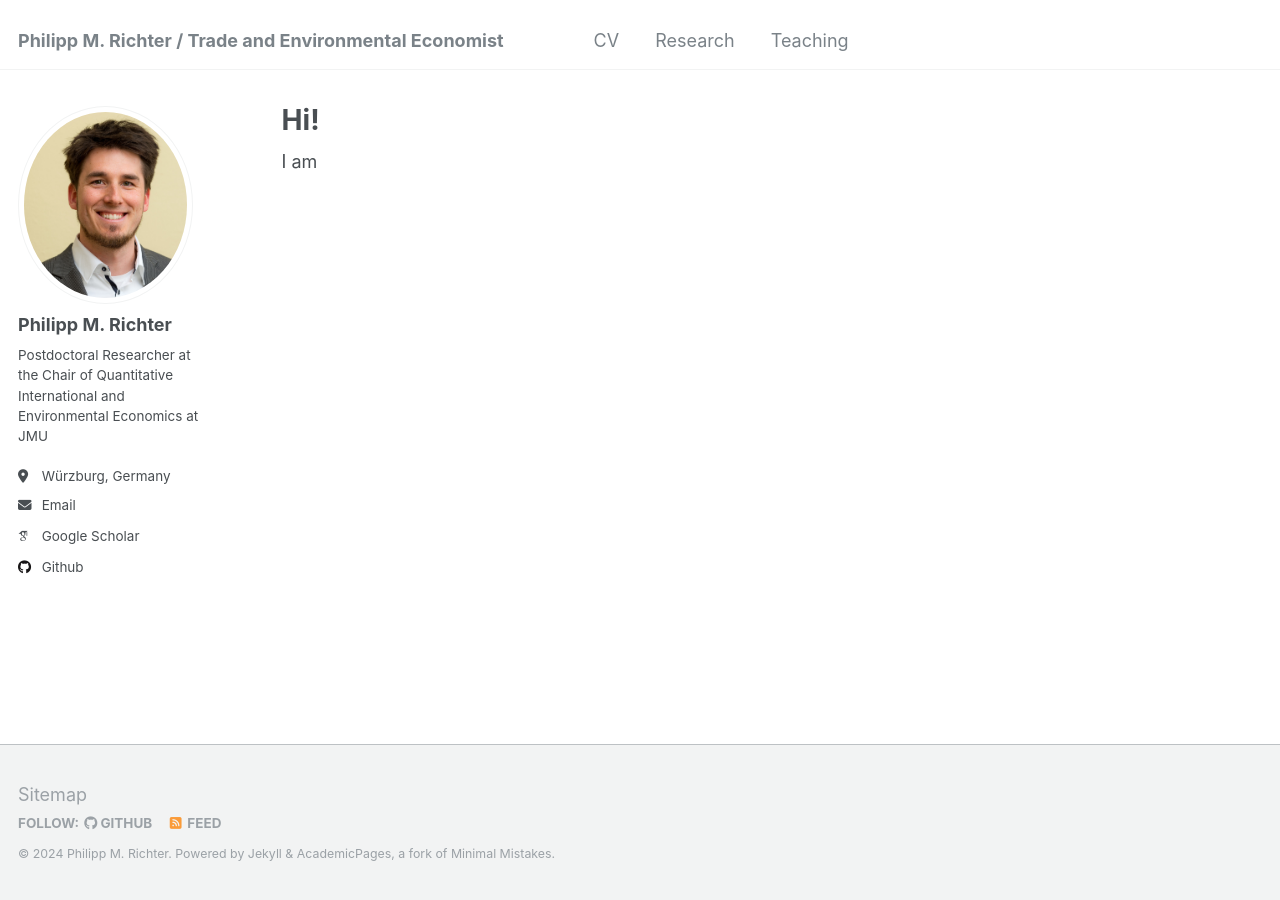
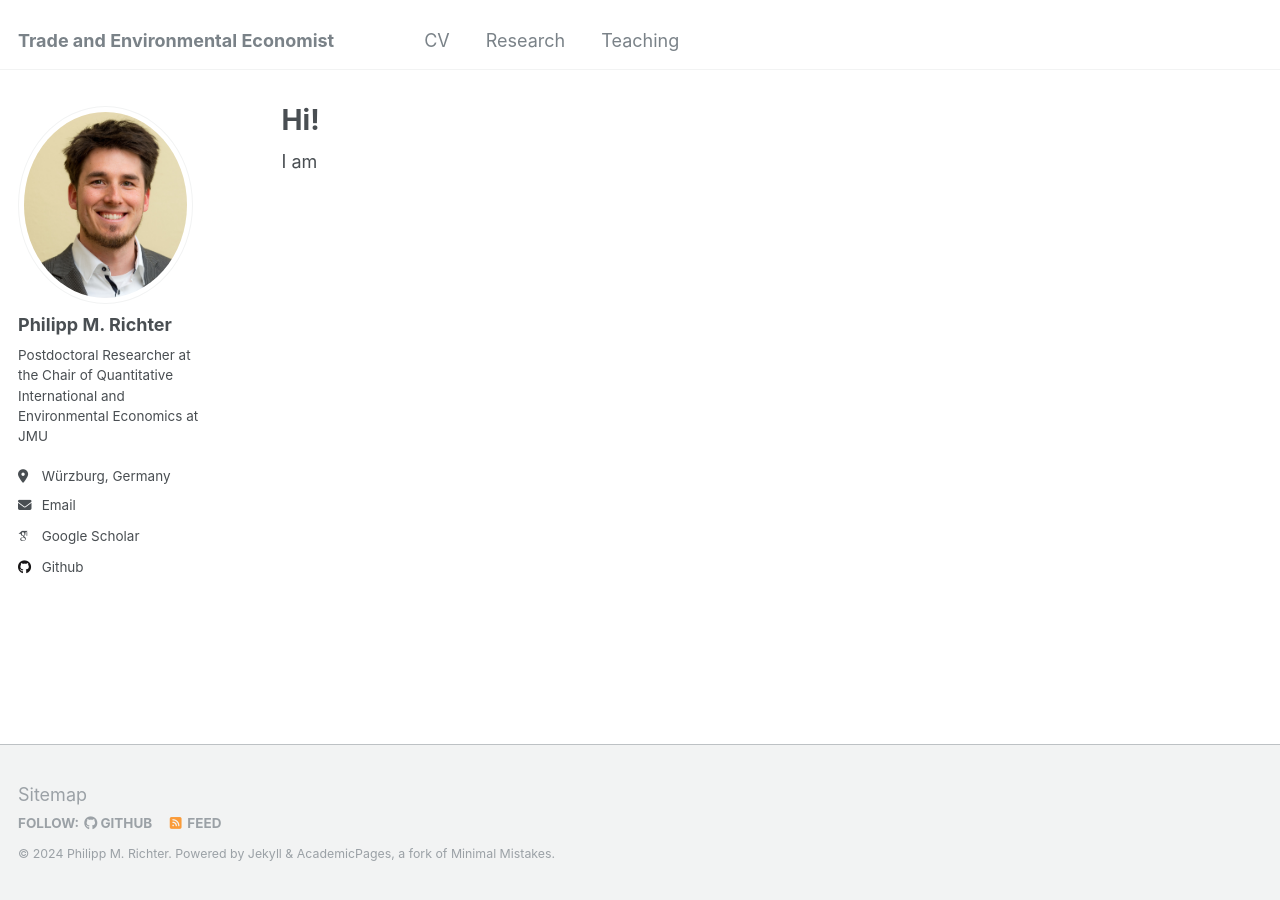
Before and after one commit to PhMRichter/PhMRichter.github.io, a Jekyll site: the page built from _pages/about.md, in a window 1280 px wide. Built offline with Jekyll 4.4.1, drawn with Linux system fonts in a browser that asks for light colours; some web fonts are replaced; part of the change alters nothing that is shown.

Commit message:
Update _config.yml

```diff
--- a/_config.yml
+++ b/_config.yml
@@ -8,7 +8,7 @@
 
 # Basic Site Settings
 locale                   : "en-US"
-title                    : "Philipp M. Richter / Trade and Environmental Economist"
+title                    : "Trade and Environmental Economist" #"Philipp M. Richter / Trade and Environmental Economist"
 title_separator          : "-"
 name                     : "Philipp M. Richter"
 description              : &description "personal description"
```
